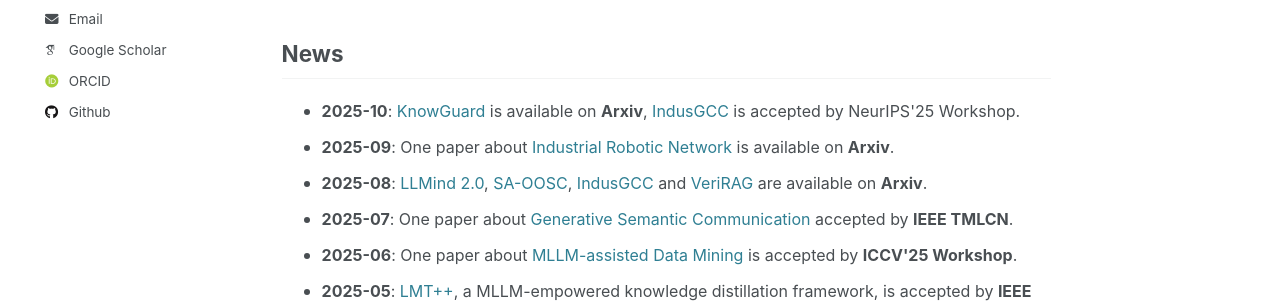
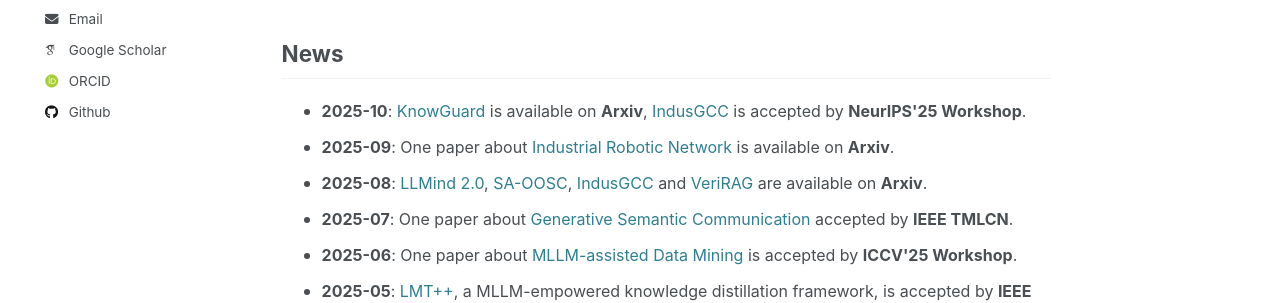
Before and after one commit to yuyangdu01/yuyangdu01.github.io, a Jekyll site: the page built from _pages/about.md, in a window 1280 px wide and 1267 px high. Shown: the part 420-723 px from the top of the window. Built offline with Jekyll 4.4.1, drawn with Linux system fonts in a browser that asks for light colours; some web fonts are replaced.

Commit message:
Update about.md

```diff
--- a/_pages/about.md
+++ b/_pages/about.md
@@ -19,7 +19,7 @@ a {
 
 News <font size=3></font>
 ------
-* <font size=3><b>2025-10</b>: <a href="https://arxiv.org/abs/2509.24816">KnowGuard</a> is available on <b>Arxiv</b>, <a href="https://arxiv.org/abs/2509.01199"> IndusGCC</a> is accepted by NeurIPS'25 Workshop.</font>
+* <font size=3><b>2025-10</b>: <a href="https://arxiv.org/abs/2509.24816">KnowGuard</a> is available on <b>Arxiv</b>, <a href="https://arxiv.org/abs/2509.01199"> IndusGCC</a> is accepted by <b>NeurIPS'25 Workshop</b>.</font>
 * <font size=3><b>2025-09</b>: One paper about <a href="https://arxiv.org/abs/2509.06119">Industrial Robotic Network</a> is available on <b>Arxiv</b>.</font>
 * <font size=3><b>2025-08</b>: <a href="https://arxiv.org/abs/2508.13920"> LLMind 2.0</a>, <a href="https://arxiv.org/abs/2509.07436"> SA-OOSC</a>, <a href="https://arxiv.org/abs/2509.01199"> IndusGCC</a> and <a href="https://arxiv.org/abs/2507.15664"> VeriRAG</a> are available on <b>Arxiv</b>.</font>
 * <font size=3><b>2025-07</b>: One paper about <a href="https://ieeexplore.ieee.org/document/11113346/">Generative Semantic Communication</a> accepted by <b>IEEE TMLCN</b>.</font>
```
